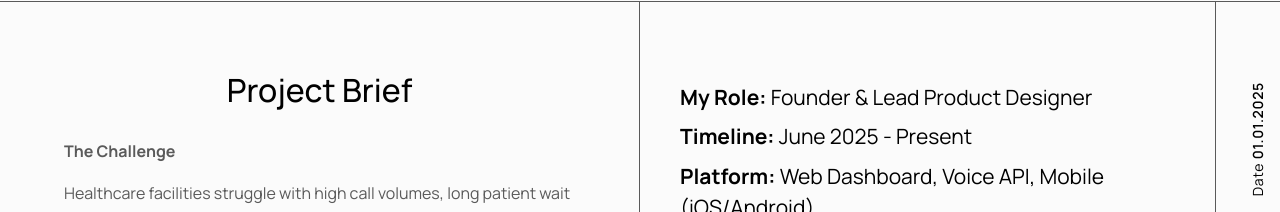
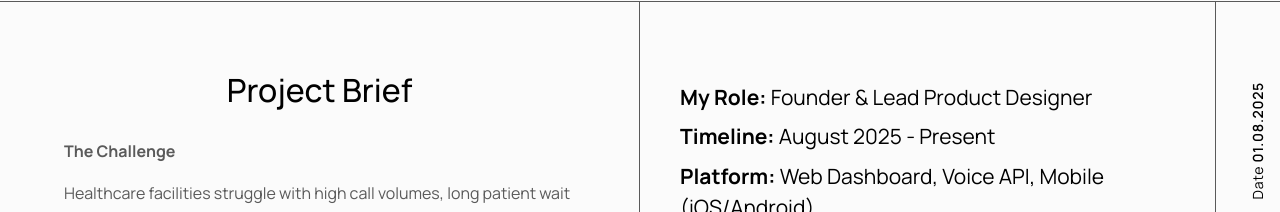
Before and after one commit to Divinegirl8/Ceejay, a React (Vite) app: page /case-study/conversa in a window 1280 px wide. Shown: the part 338-550 px from the top of the page. Built offline with nearby package versions, Linux system fonts and the light colour scheme.

Commit message:
new commit

```diff
--- a/src/features/Conversa/FirstSection.tsx
+++ b/src/features/Conversa/FirstSection.tsx
@@ -69,7 +69,7 @@ const FirstSection: React.FC = () => {
 
                          <div className="lg:flex flex-col space-y-2 py-10 text-[21px] hidden">
                             <span><span className="font-bold">My Role:</span> Founder & Lead Product Designer</span>
-                            <span><span className="font-bold">Timeline:</span> June 2025 - Present</span>
+                            <span><span className="font-bold">Timeline:</span> August 2025 - Present</span>
                             <span><span className="font-bold">Platform:</span> Web Dashboard, Voice API, Mobile (iOS/Android)</span>
                             <span><span className="font-bold">Tools:</span> Figma, Voiceflow, Cursor AI, Midjourney</span>
                          </div>
@@ -93,7 +93,7 @@ const FirstSection: React.FC = () => {
                 <div className="md:flex flex-col justify-between hidden py-20 pr-2">
                     <div className="text-[#000000] text-sm tracking-wider z-10"
                         style={{ writingMode: 'vertical-rl', transform: 'rotate(180deg)'}}>
-                        Date <span className="font-[600]">01.01.2025</span>
+                        Date <span className="font-[600]">01.08.2025</span>
                     </div>
 
                     <div className="text-[#000000] text-base font-medium tracking-wide z-10"
```
Also changed, not shown: 1 other file (tests, documents, lock files or other folders).
